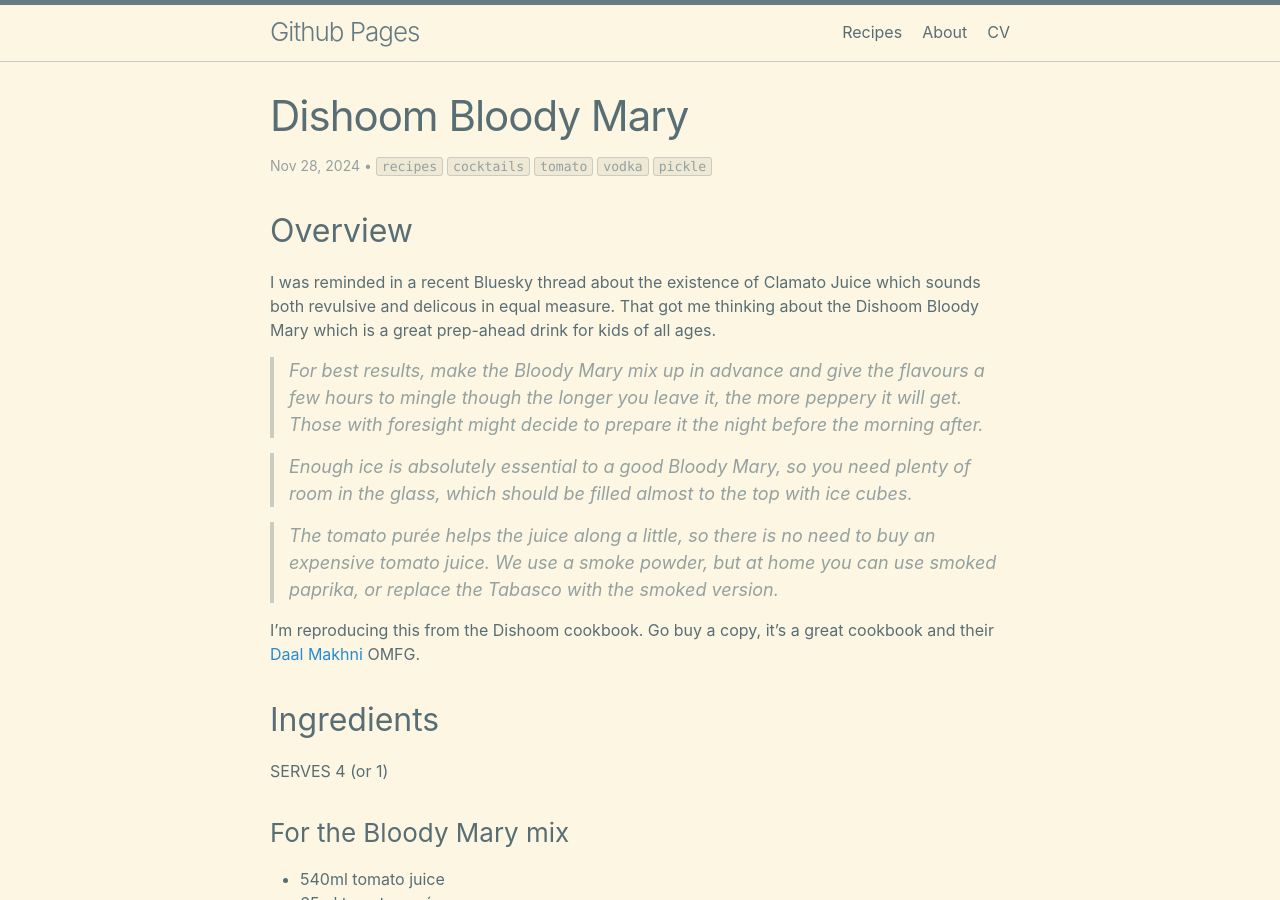
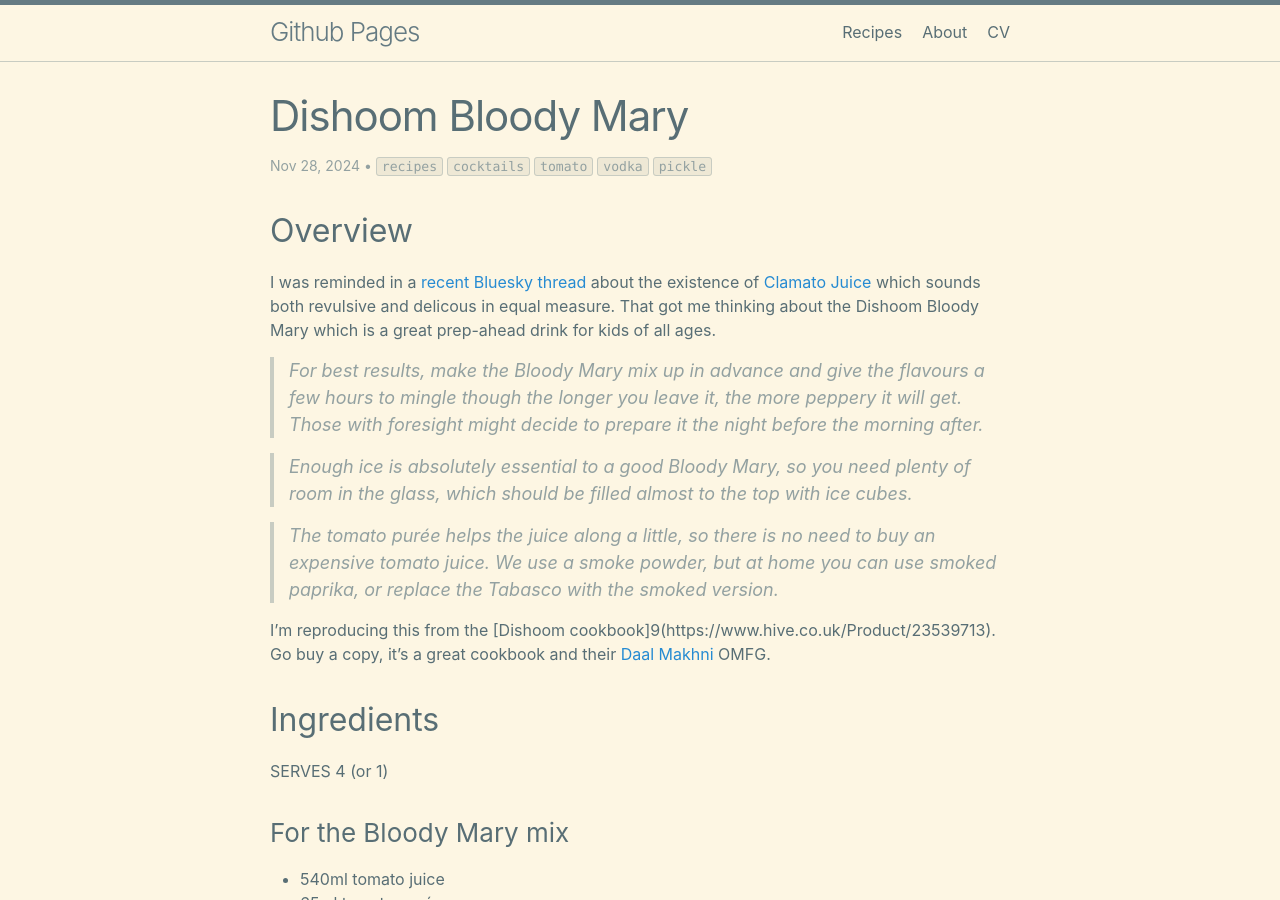
Before and after one commit to wmcdonald404/wmcdonald404.github.io, a Jekyll site: the page built from _recipes/2024-11-28-dishoom-bloody-mary.md, in a window 1280 px wide and 900 px high. Built offline with Jekyll 4.4.1, drawn with Linux system fonts in a browser that asks for light colours.

Commit message:
Refine article.

```diff
--- a/_recipes/2024-11-28-dishoom-bloody-mary.md
+++ b/_recipes/2024-11-28-dishoom-bloody-mary.md
@@ -10,7 +10,7 @@ categories: recipe
 ---
 
 ## Overview
-I was reminded in a recent Bluesky thread about the existence of Clamato Juice which sounds both revulsive and delicous in equal measure. That got me thinking about the Dishoom Bloody Mary which is a great prep-ahead drink for kids of all ages.
+I was reminded in a [recent Bluesky thread](https://bsky.app/profile/dempster2000.bsky.social/post/3lbv2zlxypk22) about the existence of [Clamato](https://www.clamato.com/en) [Juice](https://www.sainsburys.co.uk/gol-ui/Product/clamato-tomato-cocktail-946ml) which sounds both revulsive and delicous in equal measure. That got me thinking about the Dishoom Bloody Mary which is a great prep-ahead drink for kids of all ages.
 
 > For best results, make the Bloody Mary mix up in advance and give the flavours a few hours to mingle though the longer you leave it, the more peppery it will get. Those with foresight might decide to prepare it the night before the morning after.
 
@@ -18,7 +18,7 @@ I was reminded in a recent Bluesky thread about the existence of Clamato Juice w
 
 > The tomato purée helps the juice along a little, so there is no need to buy an expensive tomato juice. We use a smoke powder, but at home you can use smoked paprika, or replace the Tabasco with the smoked version.
 
-I'm reproducing this from the Dishoom cookbook. Go buy a copy, it's a great cookbook and their [Daal Makhni](https://duckduckgo.com/?t=ffab&q=dishoom+dal+makhani&atb=v443-1&ia=web) OMFG.
+I'm reproducing this from the [Dishoom cookbook]9(https://www.hive.co.uk/Product/23539713). Go buy a copy, it's a great cookbook and their [Daal Makhni](https://duckduckgo.com/?t=ffab&q=dishoom+dal+makhani&atb=v443-1&ia=web) OMFG.
 
 ## Ingredients
 SERVES 4 (or 1)
```
